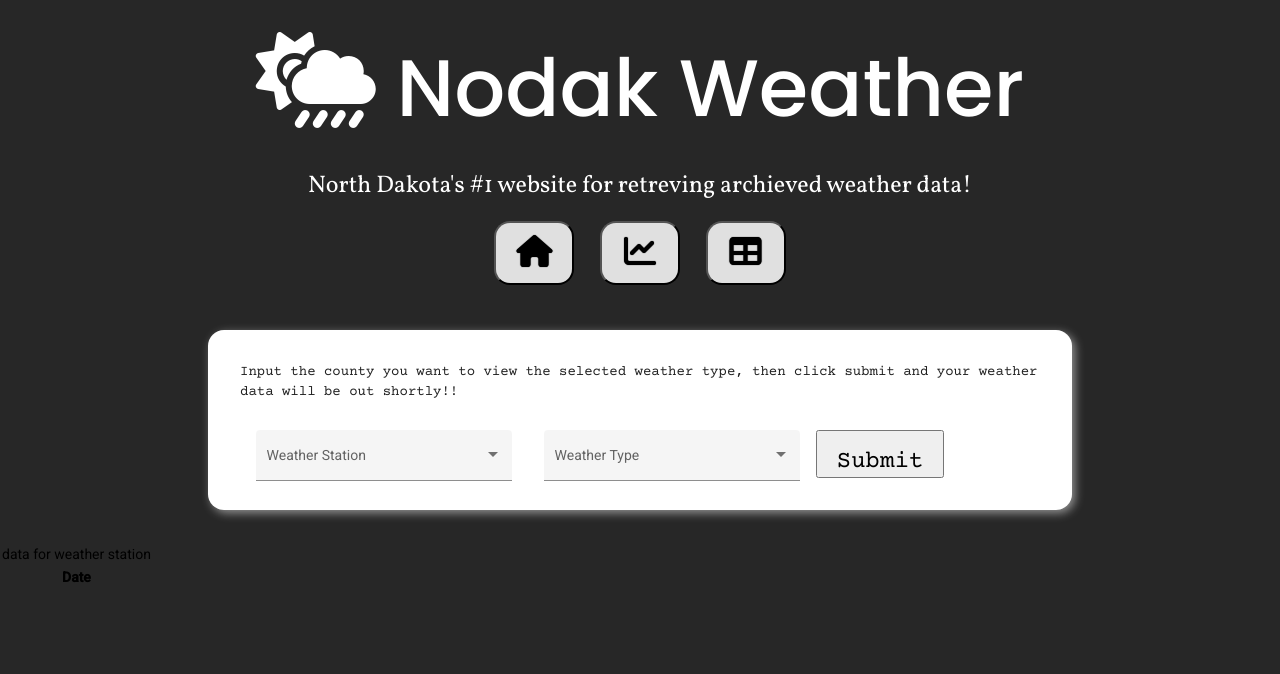
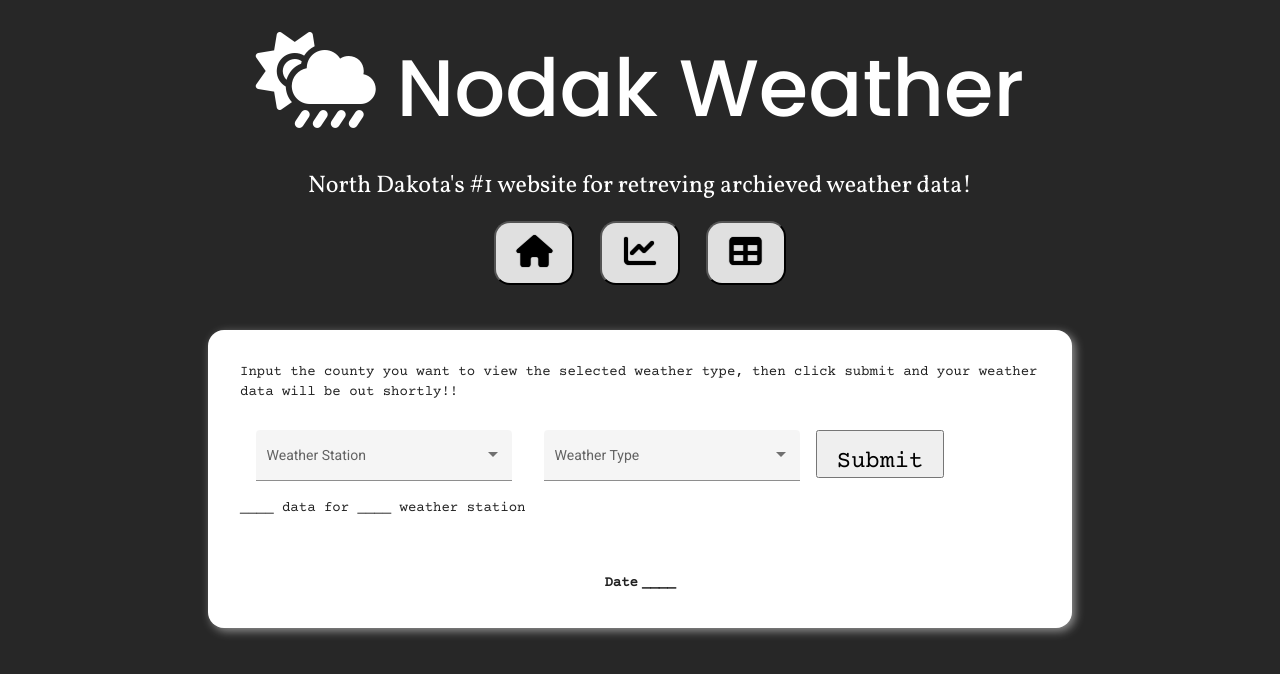
Before and after one commit to jacksont432/NodakWeather, an Angular app in the folder NDWeather/: page / in a window 1280 px wide. Both pictures are taken after a click on the button 745 px from the left and 252 px from the top of the page. Shown: the top 674 px of the page. Built offline with nearby package versions, Linux system fonts and the light colour scheme; what ng2-charts would draw is missing.

Commit message:
Mostly css

```diff
--- a/NDWeather/src/app/home/query/query.component.css
+++ b/NDWeather/src/app/home/query/query.component.css
@@ -1,4 +1,4 @@
-.graph-card-holder{
+.query-card-holder{
   display:flex;
 
   flex-wrap: wrap;
@@ -8,7 +8,7 @@
   max-width: 100%;
 }
 
-  .graph-card {
+.query-card {
 
 
   background-color: rgb(255, 255, 255);
@@ -24,3 +24,14 @@
   font-family: 'Courier Prime', monospace;
 
 }
+
+.data-table-holder {
+
+  display:flex;
+
+  flex-wrap: wrap;
+
+  justify-content: center;
+  flex-direction: row;
+  max-width: 100%;
+}
--- a/NDWeather/src/app/home/query/query.component.html
+++ b/NDWeather/src/app/home/query/query.component.html
@@ -1,16 +1,15 @@
-<div class="graph-card-holder">
-    <mat-card class="graph-card">
+<div class="query-card-holder">
+    <mat-card class="query-card">
       <mat-card-content>
         <p>
           Input the county you want to view the selected weather type, then click submit and your weather data will be out shortly!!
         </p>
-        <app-dropdown (emitter)=select($event)></app-dropdown>
-      </mat-card-content>
-    </mat-card>
-  </div>
-<div>
-  <table>
+        <app-dropdown (emitter)=select($event)></app-dropdown><br><br>
+        <p>
           {{ display }} data for {{ station }} weather station
+        </p><br><br>
+        <div class = "data-table-holder">
+          <table class = "data-table">
             <tr>
               <th>Date</th>
               <th>{{ display }}</th>
@@ -21,3 +20,6 @@
             </tr>
           </table>
         </div>
+      </mat-card-content>
+    </mat-card>
+  </div>
--- a/NDWeather/src/app/home/query/query.component.ts
+++ b/NDWeather/src/app/home/query/query.component.ts
@@ -16,10 +16,10 @@ export class QueryComponent implements OnInit {
 
   dataList: Data[] = [];
 
-  station: string = '';
-  weather: string = '';
+  station: string = '____';
+  weather: string = '____';
   location: number = -1;
-  display: string = '';
+  display: string = '____';
 
   weatherTypes: string [] = [
     'Precipitation',
```
Lines whose indentation alone changed are shown as unchanged.
